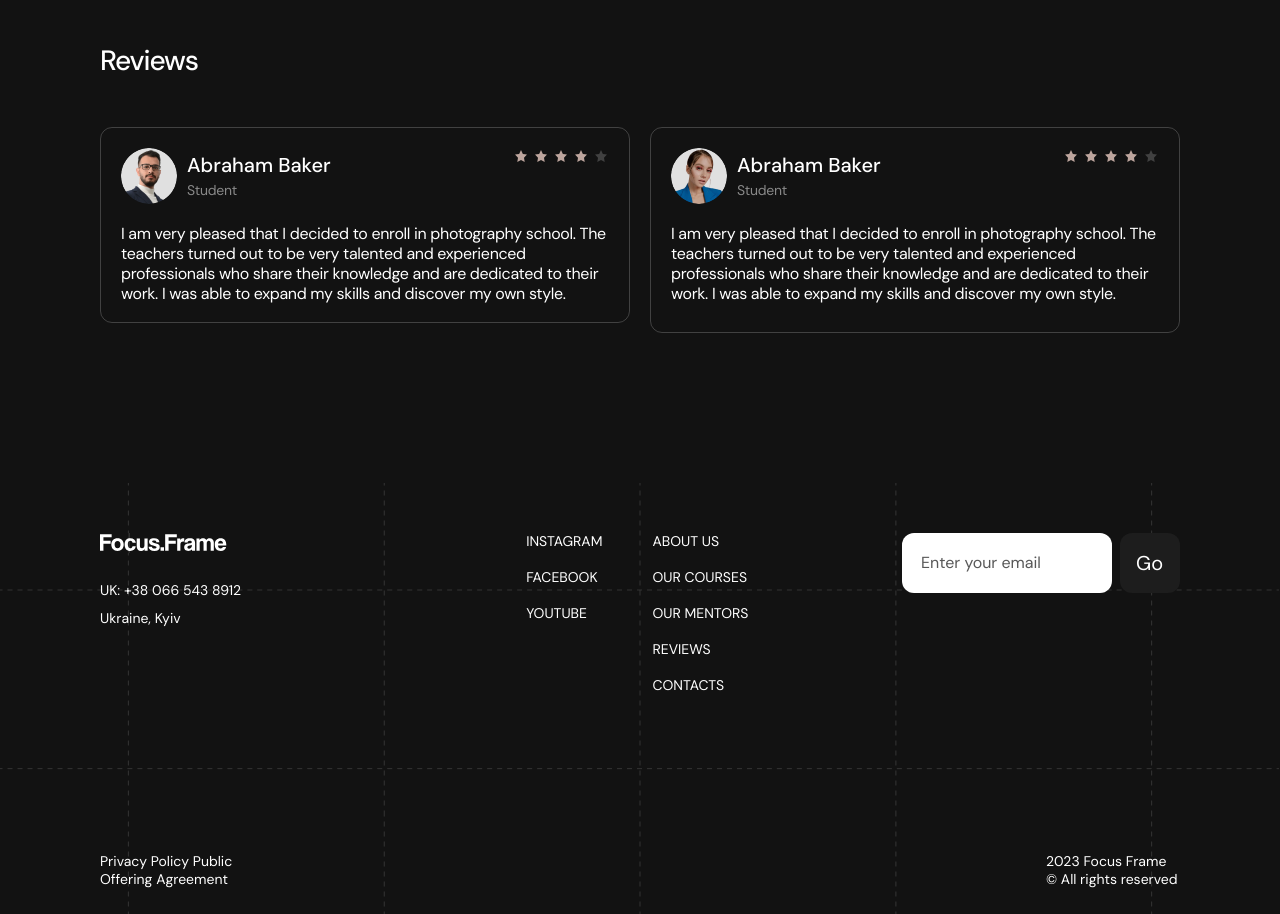
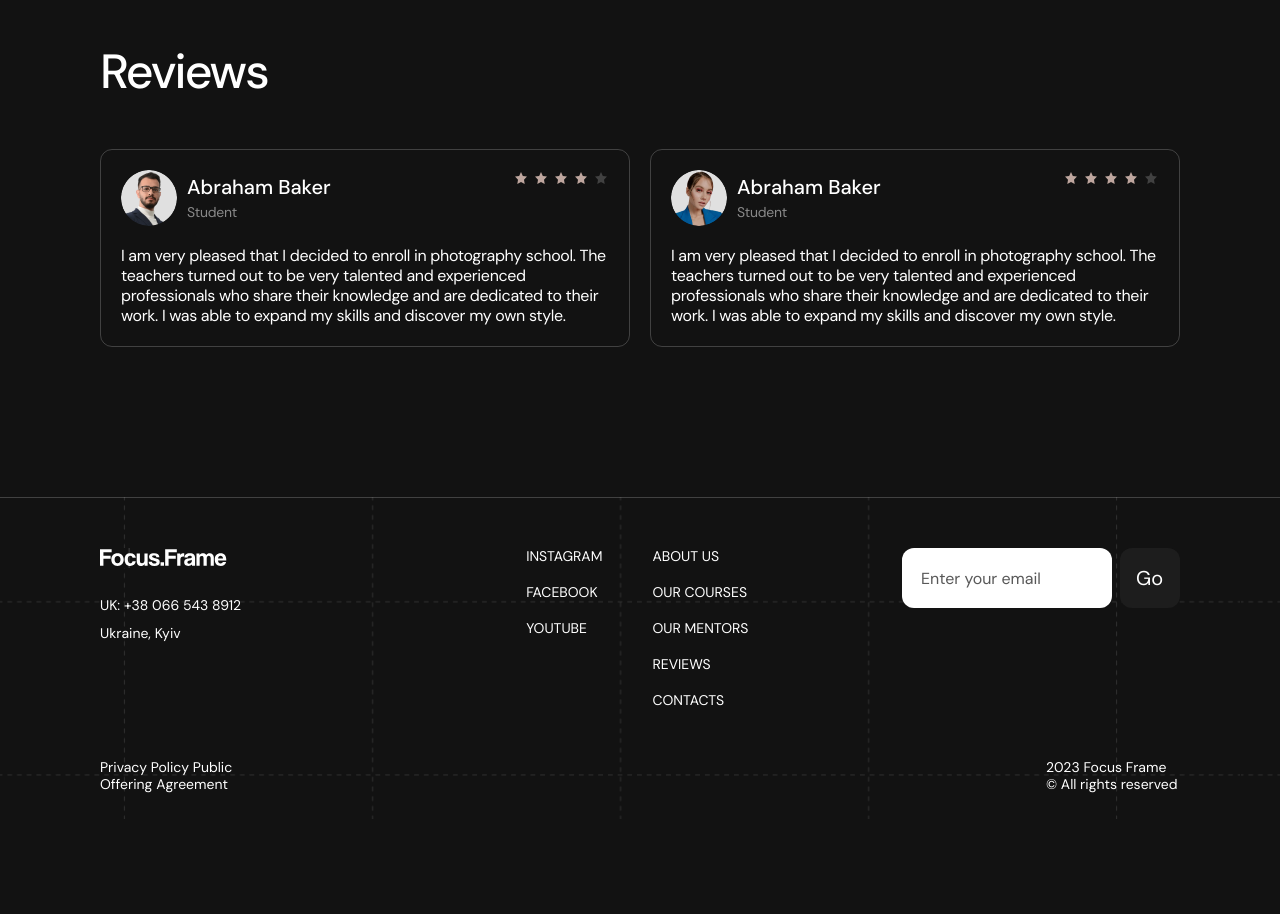
Before and after one commit to LiubovAnufriieva/focus-frame-102, a website built with Vite: page src/index.html in a window 1280 px wide. Shown: the part 3580-4494 px from the top of the page. After the commit the page ends 4399 px from the top, so only its background shows below. Built offline with nearby package versions, Linux system fonts and the light colour scheme; files whose address does not match are found by name.

Commit message:
margin+padding footer

```diff
--- a/src/css/footer.css
+++ b/src/css/footer.css
@@ -1,7 +1,7 @@
 .footer {
     padding-top: 50px;
     padding-bottom: 20px;
-
+    border-top: 1px solid rgba(255, 255, 255, 0.2);
     background-image: url('../img/Graphic.png'); /* Замініть '/path/to/your/grid-background.png' шляхом до вашого png-зображення */
     background-size: contain;
     background-repeat: repeat; /* Тут використовуйте 'repeat' для пунктирної сітки */
@@ -262,9 +262,15 @@
     display: flex;
     justify-content: space-between;
     align-items: center;
+    margin-top: 75px;
 }
 
 @media screen and (min-width: 768px) {
 .term {
-    margin-top: 160px;
+    margin-top: 74px;
 }}
+@media screen and (min-width: 1280px) {
+    .term {
+        margin-top: 50px;
+    }
+}
--- a/src/css/reviews.css
+++ b/src/css/reviews.css
@@ -1,5 +1,5 @@
 .reviews {
-    margin-bottom: 150px;
+  margin-bottom: 80px;
 }
 
 .reviews.container {
@@ -10,7 +10,7 @@
 }
 
 .reviews-title {
-    min-width: 100px;
+  width: 100px;
 
   color: #fff;
   font-family: DM Sans;
@@ -20,15 +20,35 @@
   line-height: 1.14; /* 114.286% */
   letter-spacing: -0.04em;
 }
+@media only screen and (min-width: 768px) {
+  .reviews {
+    margin-bottom: 100px;
+  }
+  .reviews-title {
+    width: 171px;
+
+    font-size: 48px;
+
+    line-height: 1.13; /* 112.5% */
+    letter-spacing: -0.04em;
+  }
+}
+
+@media only screen and (min-width: 1280px) {
+  .reviews {
+    margin-bottom: 150px;
+  }
   .reviews-wrapper {
     display: flex;
-    min-width: 320px;
-    max-width: 375px;
+    min-width: 1080px;
   }
+}
+
 .reviews-wrapper-1 {
-    width: 335px;
-    height: 244px;
+  width: 100%;
+  max-height: 244px;
   margin-top: 40px;
+  padding: 20px;
 
   border-radius: 12px;
   border: 1px solid rgba(255, 255, 255, 0.2);
@@ -36,8 +56,8 @@
 @media only screen and (min-width: 768px) {
   .reviews-wrapper-1 {
     position: relative;
-      width: 640px;
-      height: 196px;
+    max-width: 640px;
+    max-height: 196px;
     margin-top: 50px;
     margin-left: auto;
     margin-right: auto;
@@ -45,7 +65,8 @@
 }
 @media only screen and (min-width: 1280px) {
   .reviews-wrapper-1 {
-      width: 530px;
+    max-width: 530px;
+    max-height: 216px;
     margin-left: 0;
     margin-right: 20px;
   }
@@ -54,7 +75,9 @@
   position: relative;
   margin-top: 50px;
 
-    width: 530px;
+  max-width: 530px;
+  max-height: 216px;
+  padding: 20px;
 
   border-radius: 12px;
   border: 1px solid rgba(255, 255, 255, 0.2);
@@ -75,7 +98,6 @@
   display: flex;
   align-items: center;
   justify-content: flex-start;
-    margin: 20px 20px 0;
 
   gap: 10px;
   min-width: 211px;
@@ -114,7 +136,7 @@
 }
 .reviews-wrapper-icons {
   margin-top: 4px;
-    margin-left: 86px;
+  margin-left: 66px;
   width: 96px;
   height: 16px;
 }
@@ -141,9 +163,6 @@
 .reviews-icons {
 }
 
-  .reviews-icons:last-child {
-  }
-
 .reviews-p {
   color: #fff;
   font-family: DM Sans;
@@ -153,19 +172,19 @@
   line-height: 1.29; /* 128.571% */
   letter-spacing: -0.02em;
 
-    width: 295px;
-    height: 108px;
-    margin: 20px;
+  width: 100%;
+
+  margin-top: 20px;
 }
 @media only screen and (min-width: 768px) {
   .reviews-p {
-      width: 600px;
+    max-width: 600px;
     font-size: 16px;
     line-height: 1.25; /* 125% */
   }
 }
 @media only screen and (min-width: 1280px) {
   .reviews-p {
-      width: 490px;
+    max-width: 490px;
   }
 }
```
Lines whose indentation alone changed are shown as unchanged.
